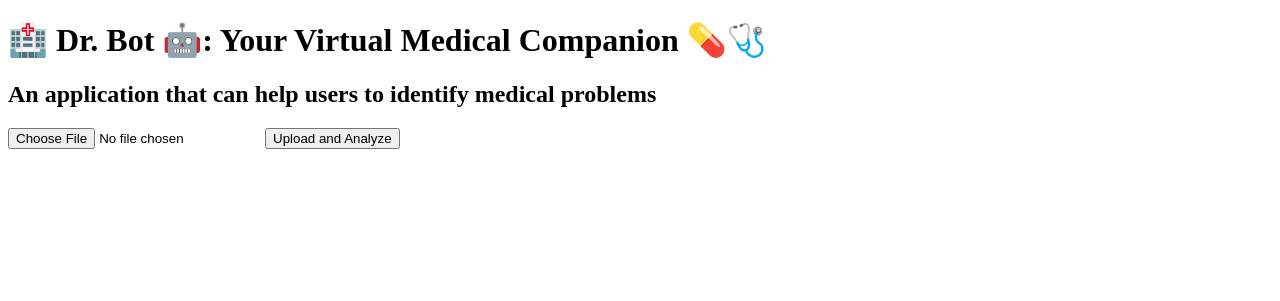
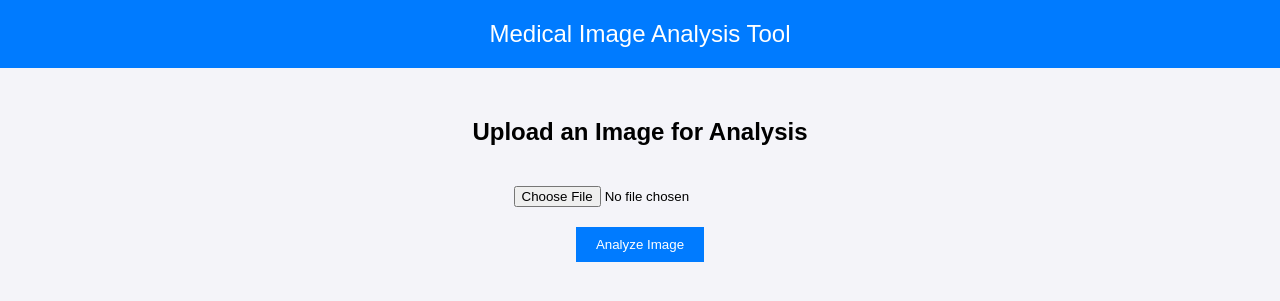
Before and after one commit to vinayak1729-web/Chikitsa_ai, a Flask app: page / in a window 1280 px wide. Shown: the top 301 px of the page. Run offline with Flask 3, Linux system fonts and the light colour scheme.

Commit message:
commit 4

```diff
--- a/app.py
+++ b/app.py
@@ -15,12 +15,26 @@ import os
 from dotenv import load_dotenv
 import json
 from gemini_ai import gemini_chat
+from image_analysis import analyze_image
+from werkzeug.utils import secure_filename
 # Load environment variables
 load_dotenv()
 
 # Initialize Flask app
 app = Flask(__name__)
 app.secret_key = 'secret_key'
+
+# Configure upload folder and allowed extensions
+UPLOAD_FOLDER = 'image_analysis/uploads'
+ALLOWED_EXTENSIONS = {'png', 'jpg', 'jpeg', 'gif'}
+app.config['UPLOAD_FOLDER'] = UPLOAD_FOLDER
+
+def allowed_file(filename):
+    """
+    Checks if the file has an allowed extension.
+    """
+    return '.' in filename and filename.rsplit('.', 1)[1].lower() in ALLOWED_EXTENSIONS
+
 
 # Configure SQLAlchemy
 app.config['SQLALCHEMY_DATABASE_URI'] = 'sqlite:///database.db'
@@ -211,5 +225,69 @@ def chat():
     else:
         return "Unsupported request method", 405  # Handle other methods if needed
 
+
+generation_config = {
+    "temperature": 1,
+    "top_p": 0.95,
+    "top_k": 64,
+    "max_output_tokens": 8192,
+    "response_mime_type": "text/plain",
+}
+
+safety_settings = [
+    {"category": "HARM_CATEGORY_HARASSMENT", "threshold": "BLOCK_MEDIUM_AND_ABOVE"},
+    {"category": "HARM_CATEGORY_HATE_SPEECH", "threshold": "BLOCK_MEDIUM_AND_ABOVE"},
+    {"category": "HARM_CATEGORY_SEXUALLY_EXPLICIT", "threshold": "BLOCK_MEDIUM_AND_ABOVE"},
+    {"category": "HARM_CATEGORY_DANGEROUS_CONTENT", "threshold": "BLOCK_MEDIUM_AND_ABOVE"},
+]
+
+system_prompt = """
+As a highly skilled medical practitioner specializing in image analysis, you are tasked with examining images for a renowned hospital. Your expertise is crucial in identifying any anomalies, diseases, or health issues that may be present in the images.
+you have to analayse the image but and predict the cause or whats that
+Your Responsibilities include:
+
+1. Detailed Analysis: Thoroughly analyze each image, focusing on identifying any abnormal findings.
+2. Findings Report: Document all observed anomalies or signs of disease. Clearly articulate these findings in a structured format.
+3. Recommendations and Next Steps: Based on your analysis, suggest potential next steps, including further tests or treatments as applicable.
+4. Treatment Suggestions: If appropriate, recommend possible treatment options or interventions.
+
+Important Notes:
+
+1. Scope of Response: Only respond if the image pertains to human health issues.
+2. Disclaimer: Accompany your analysis with the disclaimer: "Consult with a Doctor before making any decisions."
+3. Your insights are invaluable in guiding clinical decisions. Please proceed with analysis, adhering to the structured approach outlined above.
+"""
+@app.route('/image_analysis', methods=['GET', 'POST'])
+def image_analysis():
+    analysis = None
+    if request.method == 'POST':
+        if 'file' not in request.files:
+            return redirect(request.url)
+
+        uploaded_file = request.files['file']
+        if uploaded_file.filename == '':
+            return redirect(request.url)
+
+        if uploaded_file:
+            # Process the uploaded image
+            image_data = uploaded_file.read()
+
+            # Prepare image parts
+            image_parts = [{
+                "mime_type": "image/jpeg",
+                "data": image_data
+            }]
+
+            # Prepare the prompt parts
+            prompt_parts = [
+                image_parts[0],
+                system_prompt,
+            ]
+
+            # Generate a response based on the prompt and image
+            response = model.generate_content(prompt_parts)
+            analysis = response.text
+    return render_template('image_analysis.html', analysis=analysis)
+
 if __name__ == "__main__":
     app.run(debug=True)
--- /dev/null
+++ b/demo_speak.py
@@ -0,0 +1,6 @@
+import festival
+
+festival.init()
+festival.set_lang('en-IN')  # Set the language to Indian English
+festival.say("This is a text with an Indian accent.")
+festival.wait_for_finish()
--- /dev/null
+++ b/image_analysis.py
@@ -0,0 +1,68 @@
+import google.generativeai as genai
+from dotenv import load_dotenv
+import os
+load_dotenv()
+genai.configure(api_key=os.getenv("API_KEY"))
+
+generation_config = {
+    "temperature": 1,
+    "top_p": 0.95,
+    "top_k": 64,
+    "max_output_tokens": 8192,
+    "response_mime_type": "text/plain",
+}
+
+safety_settings = [
+    {"category": "HARM_CATEGORY_HARASSMENT", "threshold": "BLOCK_MEDIUM_AND_ABOVE"},
+    {"category": "HARM_CATEGORY_HATE_SPEECH", "threshold": "BLOCK_MEDIUM_AND_ABOVE"},
+    {"category": "HARM_CATEGORY_SEXUALLY_EXPLICIT", "threshold": "BLOCK_MEDIUM_AND_ABOVE"},
+    {"category": "HARM_CATEGORY_DANGEROUS_CONTENT", "threshold": "BLOCK_MEDIUM_AND_ABOVE"},
+]
+
+system_prompt = """
+As a highly skilled medical practitioner specializing in image analysis, you are tasked with examining images for a renowned hospital. Your expertise is crucial in identifying any anomalies, diseases, or health issues that may be present in the images.
+
+Your Responsibilities include:
+
+1. Detailed Analysis: Thoroughly analyze each image, focusing on identifying any abnormal findings.
+2. Findings Report: Document all observed anomalies or signs of disease. Clearly articulate these findings in a structured format.
+3. Recommendations and Next Steps: Based on your analysis, suggest potential next steps, including further tests or treatments as applicable.
+4. Treatment Suggestions: If appropriate, recommend possible treatment options or interventions.
+
+Important Notes:
+
+1. Scope of Response: Only respond if the image pertains to human health issues.
+2. Disclaimer: Accompany your analysis with the disclaimer: "Consult with a Doctor before making any decisions."
+3. Your insights are invaluable in guiding clinical decisions. Please proceed with analysis, adhering to the structured approach outlined above.
+"""
+
+# Set up the generative model
+model = genai.GenerativeModel(
+    model_name="gemini-1.5-pro",
+    generation_config=generation_config,
+    safety_settings=safety_settings,
+)
+
+def analyze_image(image_data):
+    """
+    Function to analyze the uploaded image using the Gemini AI model.
+
+    Args:
+        image_data: Image binary data.
+
+    Returns:
+        analysis_result: The analysis text from the Gemini AI.
+    """
+    image_parts = [{
+        "mime_type": "image/jpeg",
+        "data": image_data
+    }]
+
+    prompt_parts = [
+        image_parts[0],
+        system_prompt,
+    ]
+
+    # Generate a response based on the prompt and image
+    response = model.generate_content(prompt_parts)
+    return response.text
--- a/image_analysis/api_key.py
+++ b/image_analysis/api_key.py
@@ -1 +1 @@
-api_key="AIzaSyDOGMGkjh8e2YNUgcfzOkHER1q7Du4hrKY"
+api_key="AIzaSyD7uo8yp4Bwd99SAiNyIzsxuA1SXhltj2Q"
--- a/image_analysis/templates/index.html
+++ b/image_analysis/templates/index.html
@@ -1,20 +1,72 @@
 <!DOCTYPE html>
-<html>
+<html lang="en">
 <head>
-    <title>Dr. Bot</title>
-    <link rel="icon" type="image/png" href="https://www.flaticon.com/svg/static/icons/svg/1055/1055686.svg">
+    <meta charset="UTF-8">
+    <meta http-equiv="X-UA-Compatible" content="IE=edge">
+    <meta name="viewport" content="width=device-width, initial-scale=1.0">
+    <title>Medical Image Analysis</title>
+    <style>
+        body {
+            font-family: Arial, sans-serif;
+            margin: 0;
+            padding: 0;
+            background-color: #f4f4f9;
+            text-align: center;
+        }
+        header {
+            background-color: #007BFF;
+            padding: 20px;
+            color: white;
+            font-size: 24px;
+        }
+        main {
+            padding: 30px;
+        }
+        .container {
+            margin-top: 20px;
+        }
+        input[type="file"] {
+            margin: 10px;
+            padding: 10px;
+        }
+        button {
+            padding: 10px 20px;
+            background-color: #007BFF;
+            color: white;
+            border: none;
+            cursor: pointer;
+        }
+        button:hover {
+            background-color: #0056b3;
+        }
+        .result {
+            margin-top: 30px;
+            padding: 20px;
+            background-color: #e9ecef;
+            border-radius: 5px;
+        }
+    </style>
 </head>
 <body>
-    <h1>🏥 Dr. Bot 🤖: Your Virtual Medical Companion 💊🩺</h1>
-    <h2>An application that can help users to identify medical problems</h2>
-    <form method="post" enctype="multipart/form-data">
-        <input type="file" name="file" accept=".png, .jpg, .jpeg">
-        <input type="submit" value="Upload and Analyze">
-    </form>
-    {% if response %}
-        <h1>Here is the analysis based on your image</h1>
-        <img src="{{ url_for('static', filename=filename) }}" alt="Uploaded Medical Image" width="250">
-        <p>{{ response }}</p>
-    {% endif %}
+    <header>
+        Medical Image Analysis Tool
+    </header>
+    <main>
+        <div class="container">
+            <h2>Upload an Image for Analysis</h2>
+            <form method="POST" enctype="multipart/form-data">
+                <input type="file" name="file" accept="image/*" required>
+                <br>
+                <button type="submit">Analyze Image</button>
+            </form>
+        </div>
+
+        {% if analysis %}
+        <div class="result">
+            <h3>Analysis Result:</h3>
+            <p>{{ analysis }}</p>
+        </div>
+        {% endif %}
+    </main>
 </body>
 </html>
```
Also changed, not shown: image_analysis/app.py (+8 -107 lines), speak.py (added, +68 -0 lines), talk_to_chikisa.py (+83 -0 lines), templates/image_analysis.html (added, +67 -0 lines), image_analysis/uploads/download.jpeg (added), listen.py (added), 2 other files.
